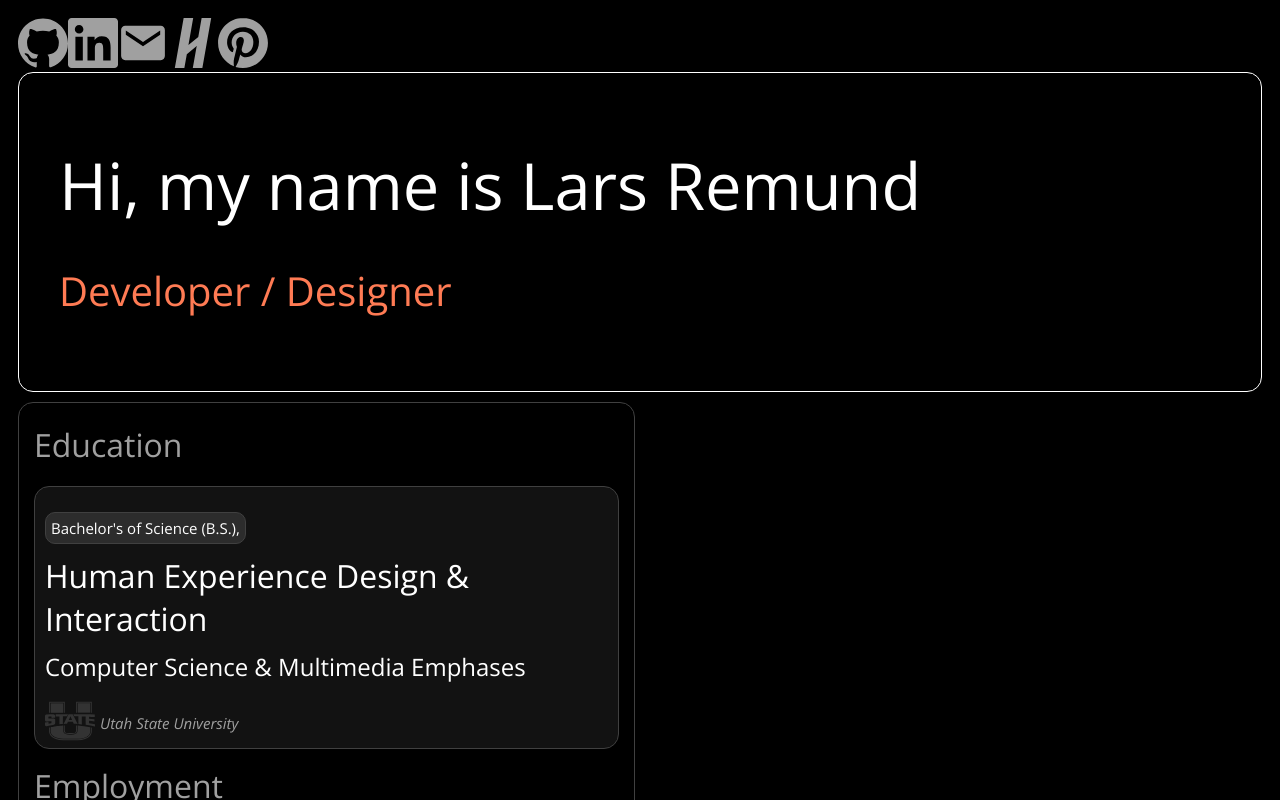
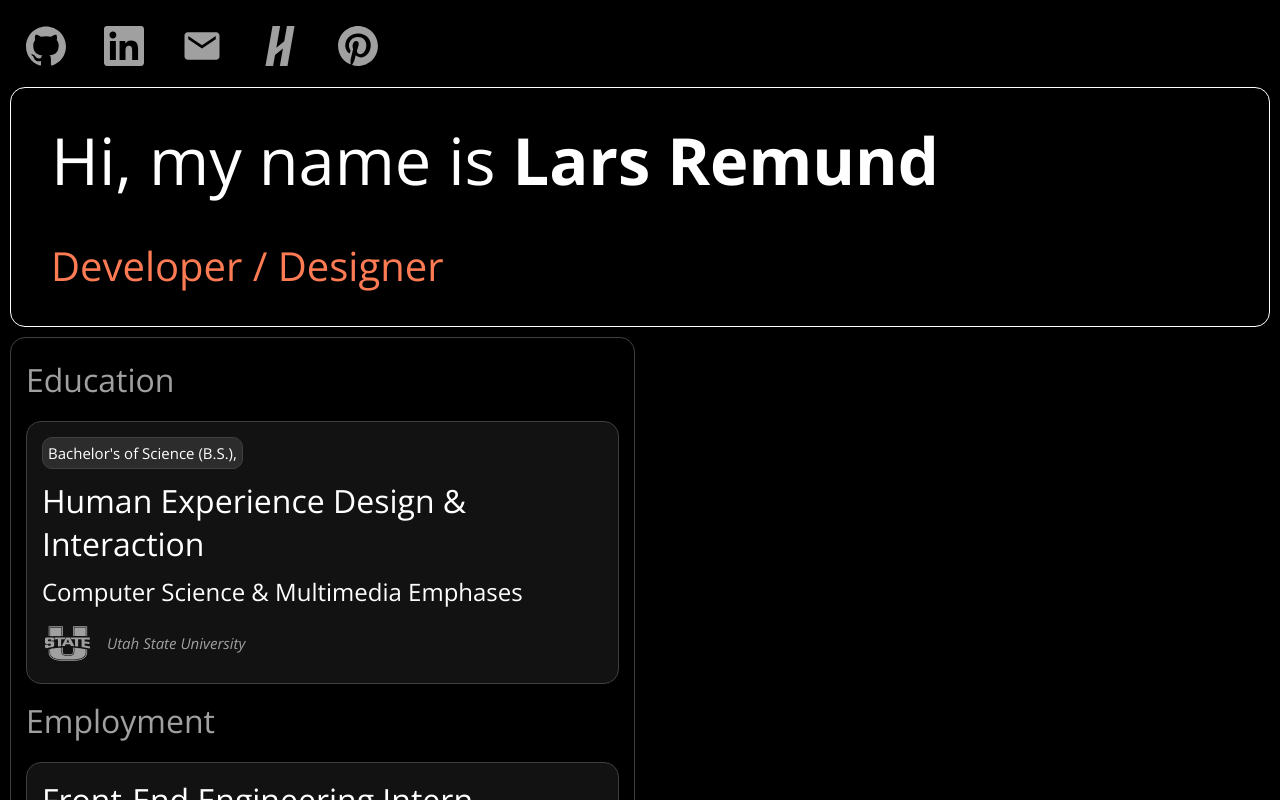
Before and after one commit to laremund/portfolio-vite, a React (Vite) app: page / in a window 1280 px wide. Shown: the top 800 px of the page. Built offline with nearby package versions, Linux system fonts and the light colour scheme.

Commit message:
Updated background colors, icon hover and active state colors and borders, fixed errors/typos, messed around with padding. Deleted old icon and image files and updated imports and exports accordingly

```diff
--- a/src/App.css
+++ b/src/App.css
@@ -14,12 +14,36 @@
 
 /* --------------- Icons --------------- */
 .react-icons {
+  width: 40px;
+  height: 40px;
+  fill: var(--secondary-text);
+}
+.react-icons:hover {
+  fill: var(--accent);
+}
+/* -------| icon-box */
+.icon-box {
+  justify-content: center;
+  align-items: center;
   width: 50px;
   height: 50px;
-
-  fill: var(--secondary-text);
+  display: flex;
 }
-
+/* -------| link-icon-box */
+.link-icon-box {
+  justify-content: center;
+  align-items: center;
+  width: 50px;
+  height: 50px;
+  margin: 5px;
+  padding: 5px;
+  border: 1px solid var(--background);
+  border-radius: 10px;
+  display: flex;
+}
+.link-icon-box:active {
+  border: 1px solid #ff7b54;
+}
 /* --------------- Text --------------- */
 
 h1 {
@@ -34,6 +58,9 @@ h1 {
   font-weight: 300;
   line-height: 76px;
 }
+
+/* for implementation later, I'd like to make my name a custom weight */
+/* .bold-h1 {} */
 
 h2 {
   color: var(--primary-text);
@@ -74,7 +101,7 @@ p {
   border: 1px solid var(--border);
   border-radius: 10px;
   text-align: left;
-  margin-bottom: 0;
+  margin: 0;
   padding: 5px;
   font-family: 'Open Sans', sans-serif;
   font-size: 15px;
@@ -99,6 +126,7 @@ body {
   justify-content: center;
   align-items: center;
   display: flex;
+  margin: 10px;
 }
 /* -| root */
 #root {
@@ -107,7 +135,7 @@ body {
   flex: 0 auto;
   min-width: 320px;
   max-width: 1400px;
-  margin: 10px;
+  /* margin: 10px; */
 }
 /* --| header-section */
 .header-section {
@@ -116,12 +144,13 @@ body {
 /* ----| links-section */
 /* -----| links-box */
 .links-box {
-  margin-bottom: 10px;
-  display: block;
-}
-/* ------| Link Block */
-.logo-link {
-  border-radius: 0;
+  justify-content: space-between;
+  align-items: center;
+  width: 30vw;
+  max-width: 400px;
+  min-width: 300px;
+  margin-bottom: 5px;
+  display: flex;
 }
 /* ----| intro-headshot-section */
 .intro-headshot-section {
@@ -131,7 +160,7 @@ body {
   grid-template-columns: 1fr;
   grid-auto-columns: 1fr;
   width: 100%;
-  height: 40vh;
+  height: 30vh;
   margin-top: 0;
   margin-bottom: 10px;
   display: grid;
@@ -167,7 +196,7 @@ body {
   flex-flow: column;
   justify-content: space-between;
   align-items: center;
-  padding: 15px 15px 5px;
+  padding: 15px;
   display: flex;
   box-shadow: 2px 2px 1px #0000004d;
 }
@@ -195,8 +224,10 @@ body {
   align-items: flex-start;
   margin-top: 10px;
   margin-bottom: 10px;
-  padding: 10px;
+  width: 100%;
+  padding: 15px;
   display: flex;
+  box-sizing: border-box;
 }
 /* ------| organization-box */
 .organization-box {
@@ -206,13 +237,8 @@ body {
   align-items: center;
   display: flex;
 }
-/* -------| icon-box */
-.icon-box {
-  width: 40px;
-  height: 40px;
-}
 /* ------| employment-organization-box -> also Div Block 22 */
-.employment-organizaton-box {
+.employment-organization-box {
   grid-column-gap: 0px;
   grid-row-gap: 0px;
   justify-content: center;
--- a/src/App.jsx
+++ b/src/App.jsx
@@ -7,7 +7,7 @@ import { SiJavascript, SiReact, SiHtml5, SiCss3, SiGit, SiTypescript, SiPython,
     SiAdobephotoshop, SiAdobepremierepro, SiGithub, SiLinkedin, SiHandshake, SiPinterest } from "react-icons/si";
 import { FaJava, FaMicrosoft  } from "react-icons/fa";
 import { IoMdMail } from "react-icons/io";
-import { NerdIcon, NerdIconDarkMode, UtahStateIcon, UtahStateIconDarkMode } from "./assets/icons/index.js";
+import { NerdIcon, UtahStateIcon } from "./assets/icons/index.js";
 import './App.css'
 
 function App() {
@@ -18,21 +18,21 @@ function App() {
     <header className='header-section'>
         {/* Links to accounts */}
         <div className='links-section'>
-            <div className="links-block">
+            <div className="links-box">
                 <IconContext.Provider value={{className:"react-icons"}}>
-                    <a target="_blank" href="https://github.com/laremund" className="logo-link">
+                    <a target="_blank" href="https://github.com/laremund" className="link-icon-box">
                         <SiGithub/>
                     </a>
-                    <a target="_blank" href="https://www.linkedin.com/in/lars-remund-347a10213/" className="logo-link">
+                    <a target="_blank" href="https://www.linkedin.com/in/lars-remund-347a10213/" className="link-icon-box">
                         <SiLinkedin/>
                     </a>
-                    <a target="_blank" href="https://mail.google.com/mail/u/0/?fs=1&tf=cm&source=mailto&to=larsgremund@gmail.com" className="logo-link">
+                    <a target="_blank" href="https://mail.google.com/mail/u/0/?fs=1&tf=cm&source=mailto&to=larsgremund@gmail.com" className="link-icon-box">
                         <IoMdMail/>
                     </a>
-                    <a target="_blank" href="https://usu.joinhandshake.com/profiles/tk3cse" className="logo-link">
+                    <a target="_blank" href="https://usu.joinhandshake.com/profiles/tk3cse" className="link-icon-box">
                         <SiHandshake/>
                     </a>
-                    <a target="_blank" href="https://www.pinterest.com/larsremund/" className="logo-link">
+                    <a target="_blank" href="https://www.pinterest.com/larsremund/" className="link-icon-box">
                         <SiPinterest/>
                     </a>
                 </IconContext.Provider>
@@ -40,7 +40,7 @@ function App() {
         </div>
         <div className='intro-headshot-section'>
             <div className='heading-box'>
-                    <h1>Hi, my name is Lars Remund</h1>
+                    <h1>Hi, my name is <b className="bold-h1">Lars Remund</b></h1>
                     <h2 className="special-h2">Developer / Designer</h2>
             </div>
         </div>
@@ -53,7 +53,6 @@ function App() {
 
         {/* Resume */}
         <div className="resume-box">
-
             {/* Education */}
             <div className="resume-headers-box">
                 <h2 className="resume-h2">Education</h2>
--- a/src/assets/icons/NerdIcon.jsx
+++ b/src/assets/icons/NerdIcon.jsx
@@ -6,9 +6,9 @@ function NerdIcon() {
             // xmlns:xlink="http://www.w3.org/1999/xlink"
             version="1.1"
             viewBox="0 0 75 75"
-            style={{fill: '#333333'}}
-            width={50}
-            height={50}
+            style={{fill: '#a0a0a0'}}
+            width={40}
+            height={40}
             >
             <path id="Path_88" className="st0" d="M72,0h-28.4c-1,0-1.9.8-1.9,1.9s0,.7.3.9l30.9,53.6c.3.5,1,.7,1.5.4.4-.2.6-.6.6-1V3c0-1.7-1.3-3-3-3"/>
             <path id="Path_89" className="st0" d="M32.8,1.9c-.7-1.2-1.9-1.9-3.3-1.9H3.2c-1,0-1.9.8-1.9,1.9s.1.7.3.9l40.6,70.3c.7,1.2,1.9,1.9,3.2,1.9h26.3c1,0,1.9-.8,1.9-1.9s0-.7-.3-.9L32.8,1.9Z"/>
--- a/src/assets/icons/NerdIconDarkMode.jsx
+++ /dev/null
@@ -1,20 +0,0 @@
-function NerdIconDarkMode() {
-    return (
-        <svg
-            id="Layer_1"
-            xmlns="http://www.w3.org/2000/svg"
-            // xmlns:xlink="http://www.w3.org/1999/xlink"
-            version="1.1"
-            viewBox="0 0 75 75"
-            style={{fill: '#a0a0a0'}}
-            width={50}
-            height={50}
-            >
-            <path id="Path_88" className="st0" d="M72,0h-28.4c-1,0-1.9.8-1.9,1.9s0,.7.3.9l30.9,53.6c.3.5,1,.7,1.5.4.4-.2.6-.6.6-1V3c0-1.7-1.3-3-3-3"/>
-            <path id="Path_89" className="st0" d="M32.8,1.9c-.7-1.2-1.9-1.9-3.3-1.9H3.2c-1,0-1.9.8-1.9,1.9s.1.7.3.9l40.6,70.3c.7,1.2,1.9,1.9,3.2,1.9h26.3c1,0,1.9-.8,1.9-1.9s0-.7-.3-.9L32.8,1.9Z"/>
-            <path id="Path_90" className="st0" d="M2.1,18.6c-.3-.5-1-.7-1.5-.4-.3.2-.6.6-.6,1v52.8c0,1.7,1.3,3,3,3h28.4c1,0,1.9-.8,1.9-1.9s0-.7-.3-.9L2.1,18.6Z"/>
-        </svg>
-    )
-}
-
-export default NerdIconDarkMode;
--- a/src/assets/icons/UtahStateIcon.jsx
+++ b/src/assets/icons/UtahStateIcon.jsx
@@ -5,9 +5,9 @@ function UtahStateIcon() {
                 xmlns="http://www.w3.org/2000/svg"
                 version="1.1"
                 viewBox="0 0 200 200"
-                style={{fill: '#333333'}}
-                width={50}
-                height={50}
+                style={{fill: '#a0a0a0'}}
+                width={45}
+                height={45}
             >
                 <path className="st0" d="M128.06,118.06v14.26c0,12.26,0,19.66-21.43,19.66h-9.79c-21.43,0-21.43-7.4-21.43-19.66v-14.26c1.23-.08,2.54-.15,3.78-.23v14.5c0,5.71,0,9.87,2,12.18,2.08,2.47,6.94,3.62,15.65,3.62h9.79c8.71,0,13.57-1.16,15.65-3.62,2-2.39,2-6.48,2-12.18v-14.5c1.23,0,2.54.15,3.78.23h0Z"/>
                 <path className="st0" d="M180.11,159.93c-9.25,10.72-25.83,16.5-49.35,17.19h-57.75c-23.59-.69-40.25-6.48-49.5-17.19-7.17-8.4-7.25-16.89-7.17-18.66v-14.8c1.23-.31,2.54-.54,3.78-.77v15.65c0,.85-.31,8.48,6.17,16.04,8.48,9.87,24.21,15.27,46.73,15.88h57.6c22.44-.69,38.17-6.01,46.65-15.88,6.32-7.4,6.32-14.65,6.25-15.96v-15.65c1.23.23,2.54.54,3.78.77v14.73c.08,2.39-.15,10.49-7.17,18.66h0Z"/>
--- a/src/assets/icons/index.js
+++ b/src/assets/icons/index.js
@@ -1,6 +1,4 @@
 import NerdIcon from "./NerdIcon.jsx";
-import NerdIconDarkMode from "./NerdIconDarkMode.jsx";
 import UtahStateIcon from "./UtahStateIcon.jsx";
-import UtahStateIconDarkMode from "./UtahStateIconDarkMode.jsx";
 
-export { NerdIcon, NerdIconDarkMode, UtahStateIcon, UtahStateIconDarkMode };
+export { NerdIcon, UtahStateIcon };
```
Also changed, not shown: src/assets/icons/UtahStateIconDarkMode.jsx (deleted, +0 -24 lines), 1 other file (tests, documents, lock files or other folders).
